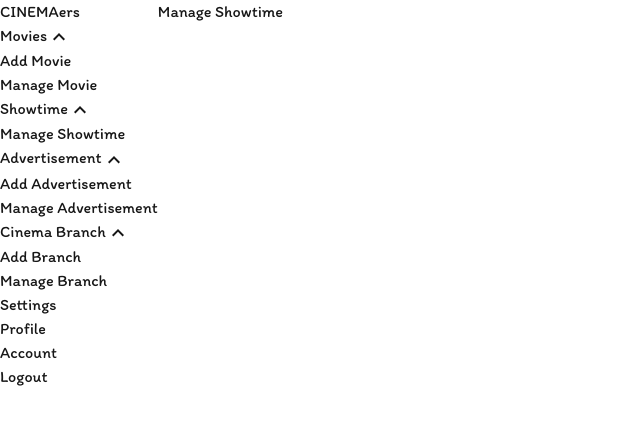
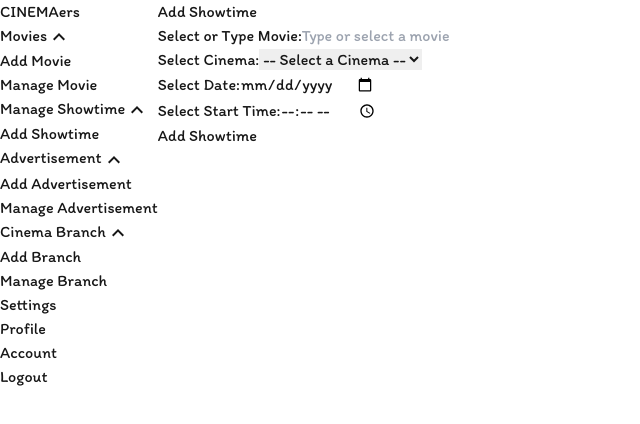
Before and after one commit to kheanggg/CINEMAers, a Next.js app: page /admin/dashboard/showtime/manage in a window 1280 px wide. Shown: the top 424 px of the page, without its empty margins (0-640 px from the left). Built offline with nearby package versions, Linux system fonts and the light colour scheme.

Commit message:
Added hall to showtime

```diff
--- a/prisma/seed.ts
+++ b/prisma/seed.ts
@@ -71,6 +71,7 @@ async function main() {
       {
         movie_id: movie1.movie_id,
         cinema_id: cinema1.cinema_id,
+        hall_id: 1,
         show_date: new Date(), // Use the current date and time (if that's what you want)
         start_time: new Date('2025-01-10T14:30:00'), // Start time is valid ISO string
         runtime: 86,
@@ -78,6 +79,7 @@ async function main() {
       {
         movie_id: movie1.movie_id,
         cinema_id: cinema2.cinema_id, // Another cinema ID for the second showtime
+        hall_id: 2,
         show_date: new Date(), // Current date and time
         start_time: new Date('2025-01-08T17:45:00'), // Another valid start time
         runtime: 86,
--- a/src/app/admin/dashboard/showtime/manage/page.tsx
+++ b/src/app/admin/dashboard/showtime/manage/page.tsx
@@ -1,7 +1,147 @@
-import React from 'react'
+// src/app/admin/dashboard/showtime/manage/page.tsx
+"use client";
 
-export default function page() {
+import React, { useState } from "react";
+
+const ManageShowtime: React.FC = () => {
+  const [movies] = useState(["Movie 1", "Movie 2", "Movie 3"]); // Predefined movies
+  const [filteredMovies, setFilteredMovies] = useState<string[]>(movies); // Filtered movies
+  const [selectedMovie, setSelectedMovie] = useState<string>(""); // Selected or typed movie
+  const [selectedCinema, setSelectedCinema] = useState<string>(""); // Selected cinema
+  const [showtimeDate, setShowtimeDate] = useState<string>(""); // Date
+  const [startTime, setStartTime] = useState<string>(""); // Start time
+
+  // Handle movie input
+  const handleMovieInputChange = (e: React.ChangeEvent<HTMLInputElement>) => {
+    const input = e.target.value;
+    setSelectedMovie(input);
+
+    // Filter the movies list based on input
+    const filtered = movies.filter((movie) =>
+      movie.toLowerCase().includes(input.toLowerCase())
+    );
+    setFilteredMovies(filtered);
+  };
+
+  // Handle movie selection
+  const handleMovieSelect = (movie: string) => {
+    setSelectedMovie(movie);
+    setFilteredMovies(movies); // Reset filtered list
+  };
+
+  // Handle form submission
+  const handleSubmit = (e: React.FormEvent) => {
+    e.preventDefault();
+
+    if (!selectedMovie || !selectedCinema || !showtimeDate || !startTime) {
+      alert("Please fill out all fields.");
+      return;
+    }
+
+    const payload = {
+      movieTitle: selectedMovie,
+      cinemaId: Number(selectedCinema),
+      showDate: showtimeDate,
+      startTime: startTime,
+    };
+
+    console.log("Submitted Data:", payload);
+    alert("Showtime added successfully!");
+  };
+
   return (
-    <div>Manage Showtime</div>
-  )
-}
+    <div className="p-6 text-black">
+      <h1 className="text-3xl mb-6">Add Showtime</h1>
+      <form
+        onSubmit={handleSubmit}
+        className="flex flex-col gap-6"
+      >
+        {/* Movie Selection/Typing */}
+        <div className="relative">
+          <label htmlFor="movie" className="block mb-2">
+            Select or Type Movie:
+          </label>
+          <input
+            type="text"
+            id="movie"
+            value={selectedMovie}
+            onChange={handleMovieInputChange}
+            placeholder="Type or select a movie"
+            className="w-full p-2 border border-black rounded"
+          />
+          {/* Dropdown for filtered movies */}
+          {filteredMovies.length > 0 && selectedMovie && (
+            <ul className="absolute z-10 w-full bg-white border border-gray-300 rounded mt-1 max-h-40 overflow-y-auto">
+              {filteredMovies.map((movie, index) => (
+                <li
+                  key={index}
+                  onClick={() => handleMovieSelect(movie)}
+                  className="p-2 hover:bg-gray-200 cursor-pointer"
+                >
+                  {movie}
+                </li>
+              ))}
+            </ul>
+          )}
+        </div>
+
+        {/* Cinema Selection */}
+        <div>
+          <label htmlFor="cinema" className="block mb-2">
+            Select Cinema:
+          </label>
+          <select
+            id="cinema"
+            value={selectedCinema}
+            onChange={(e) => setSelectedCinema(e.target.value)}
+            className="w-full p-2 border border-black rounded"
+          >
+            <option value="">-- Select a Cinema --</option>
+            <option value="1">Cinema 1</option>
+            <option value="2">Cinema 2</option>
+            <option value="3">Cinema 3</option>
+          </select>
+        </div>
+
+        <div className="grid grid-cols-2 gap-4">
+          {/* Showtime Date */}
+          <div>
+            <label htmlFor="showtimeDate" className="block mb-2">
+              Select Date:
+            </label>
+            <input
+              type="date"
+              id="showtimeDate"
+              value={showtimeDate}
+              onChange={(e) => setShowtimeDate(e.target.value)}
+              className="w-full p-2 border border-black rounded"
+            />
+          </div>
+
+          {/* Start Time */}
+          <div>
+            <label htmlFor="startTime" className="block mb-2">
+              Select Start Time:
+            </label>
+            <input
+              type="time"
+              id="startTime"
+              value={startTime}
+              onChange={(e) => setStartTime(e.target.value)}
+              className="w-full p-2 border border-black rounded"
+            />
+          </div>
+        </div>
+
+        <button
+          type="submit"
+          className="bg-blue-500 text-white py-2 px-4 rounded hover:bg-blue-600 transition"
+        >
+          Add Showtime
+        </button>
+      </form>
+    </div>
+  );
+};
+
+export default ManageShowtime;
--- a/src/app/api/showtime/route.ts
+++ b/src/app/api/showtime/route.ts
@@ -113,7 +113,6 @@ export async function GET(request: NextRequest) {
     const errorMessage =
       error instanceof Error ? error.message : "An unknown error occurred.";
     console.error("Error fetching showtimes:", errorMessage);
-
     return NextResponse.json(
       { error: "Failed to fetch showtimes.", details: errorMessage },
       { status: 500 }
--- a/src/app/components/Booking/ConfirmBooking.tsx
+++ b/src/app/components/Booking/ConfirmBooking.tsx
@@ -13,7 +13,7 @@ interface BookingDetails {
   time: string;
   date: string;
   format: string;
-  hall: string;
+  hall: number;
   cinema: string;
   posterurl: string;
   selectedSeats: { [key: string]: boolean };
--- a/src/app/components/Booking/SeatSelection.tsx
+++ b/src/app/components/Booking/SeatSelection.tsx
@@ -15,7 +15,7 @@ interface BookingDetails {
   time: string;
   date: string;
   format: string;
-  hall: string;
+  hall: number;
   cinema: string;
 }
 
@@ -29,7 +29,7 @@ export default function SeatSelection({
   const rows = 7;
   const columns = 13;
   const labels = ["G", "F", "E", "D", "C", "B", "A"];
-  const { movieTitle, time, date } = bookingDetails;
+  const { movieTitle, time, hall, date } = bookingDetails;
 
   const [mounted, setMounted] = useState(false);
   const [selectedSeats, setSelectedSeats] = useState<{
@@ -245,7 +245,7 @@ export default function SeatSelection({
                 <h5>2D</h5>
 
                 <h5>Hall:</h5>
-                <h5>5</h5>
+                <h5>{hall}</h5>
 
                 <h5>Cinema:</h5>
                 <h5>AEON MALL MEANCHEY</h5>
--- a/src/app/components/admin/Sidenav.tsx
+++ b/src/app/components/admin/Sidenav.tsx
@@ -66,7 +66,7 @@ const SideNav = () => {
             onClick={() => toggleSection("showtime")}
             className="flex justify-between items-center w-full text-left font-bold text-lg p-2 hover:bg-[#ded9d6] rounded-md"
           >
-            Showtime
+            Manage Showtime
             {openSections.showtime ? (
               <ExpandLessIcon />
             ) : (
@@ -75,7 +75,7 @@ const SideNav = () => {
           </button>
           {openSections.showtime && (
             <ul className="ml-4 mt-2 space-y-2">
-              <li className="hover:underline cursor-pointer" onClick={() => navigateToPage('/showtime/manage')}>Manage Showtime</li>
+              <li className="hover:underline cursor-pointer" onClick={() => navigateToPage('/showtime/manage')}>Add Showtime</li>
             </ul>
           )}
         </div>
--- a/src/app/components/movies/MovieDetail.tsx
+++ b/src/app/components/movies/MovieDetail.tsx
@@ -103,7 +103,6 @@ export const MovieDetail: React.FC<MovieDetailProps> = ({ movie, date }) => {
       </div>
 
       {/* ShowTime and Comment Section */}
-      <div>{date}</div>
       <ShowTime movieDetails={{ movie, date }} />
       <div className="mt-10">
         <CommentSection/>
```
Also changed, not shown: src/app/components/movies/ShowTime.tsx (+18 -11 lines), 2 other files (tests, documents, lock files or other folders).
